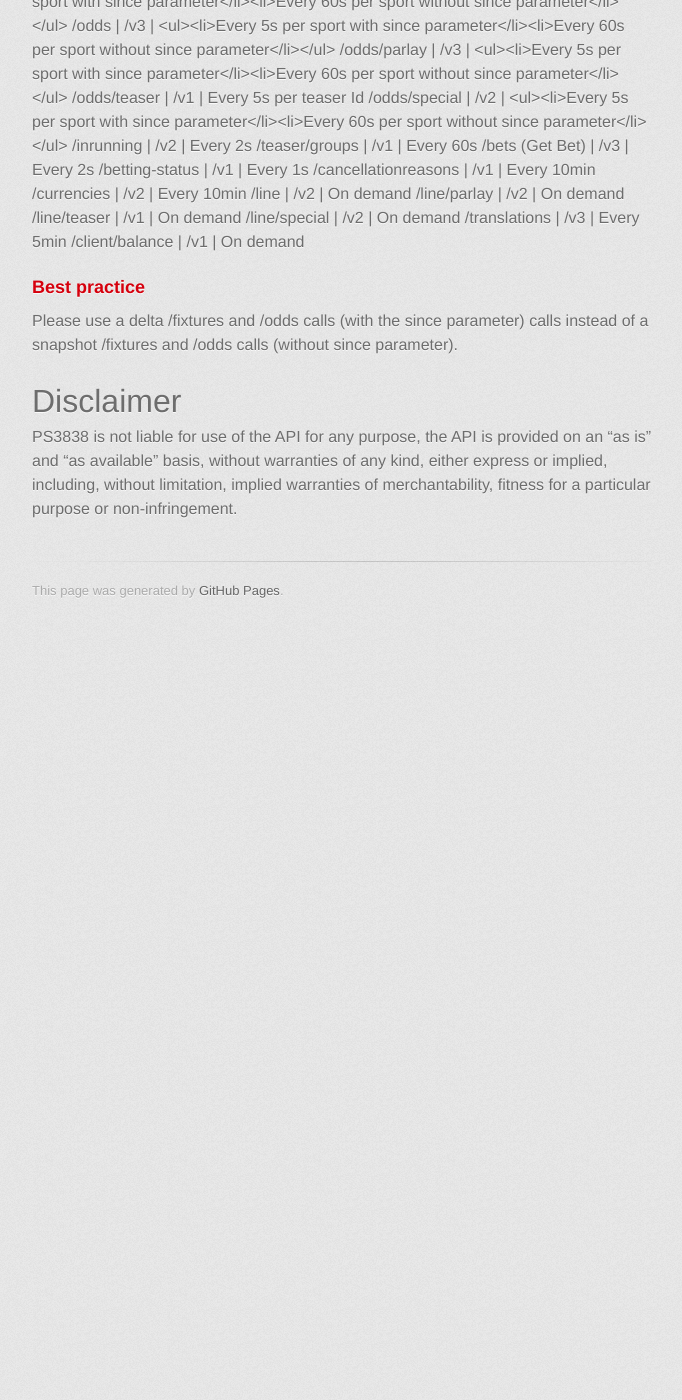
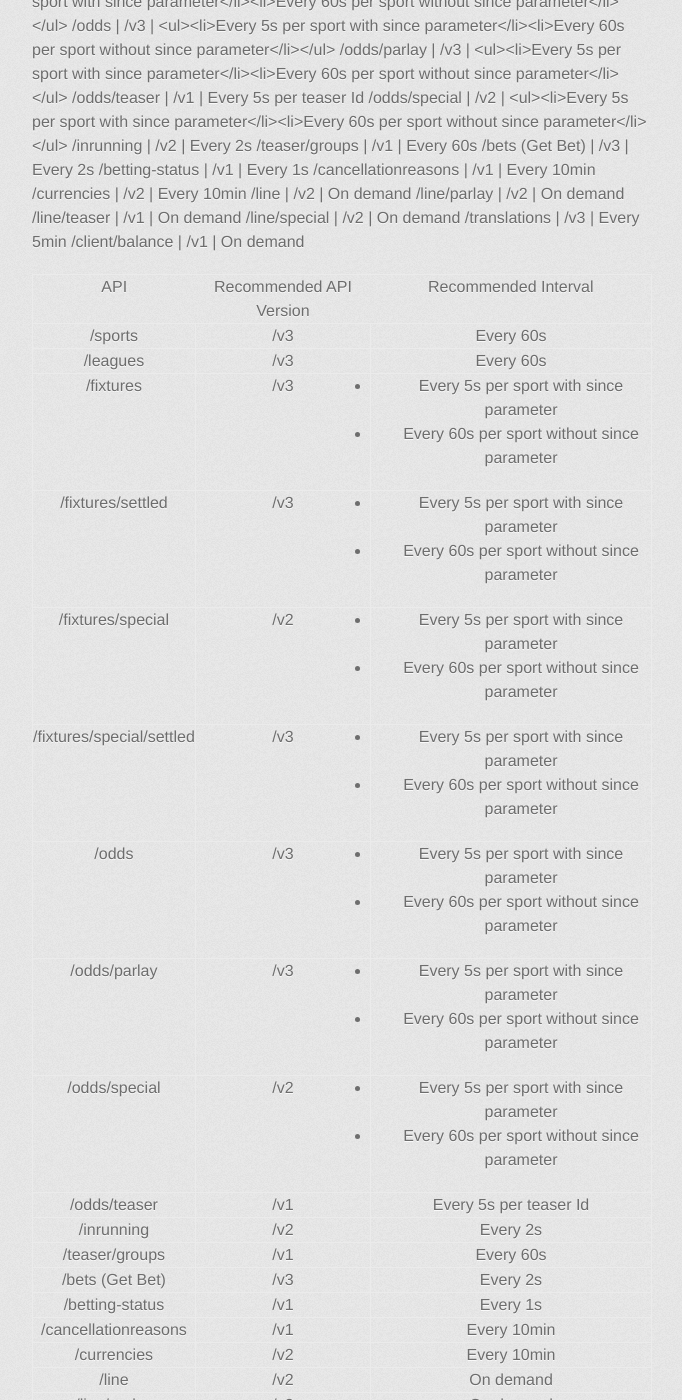
Before and after one commit to ps3838api/ps3838api.github.io, a Jekyll site: the page built from FairUsePolicy.md, in a window 1280 px wide and 1400 px high, scrolled down 1341 px. Shown: the whole window, without its empty margins (298-980 px from the left). Built offline with Jekyll 4.4.1, drawn with Linux system fonts in a browser that asks for light colours; some web fonts are replaced; our own code applies the rules of GitHub Pages for plain Markdown files; before the commit the page ends 1971 px from its top, so only the background shows below that; some of the changed text lies outside the part shown.

Commit message:
Update FairUsePolicy.md
HTML table for Recommended calling rate

```diff
--- a/FairUsePolicy.md
+++ b/FairUsePolicy.md
@@ -51,6 +51,123 @@ API | Recommended API Version | Recommended Interval
 /line/special | /v2 | On demand
 /translations | /v3 | Every 5min
 /client/balance | /v1 | On demand
+<table>
+  <tr>
+    <th>API</th>
+    <th>Recommended API Version</th>
+    <th>Recommended Interval</th>
+  </tr>
+  <tr>
+    <td>/sports</td>
+    <td>/v3</td>
+    <td>Every 60s</td>
+  </tr>
+  <tr>
+    <td>/leagues</td>
+    <td>/v3</td>
+    <td>Every 60s</td>
+  </tr>
+  <tr>
+    <td>/fixtures</td>
+    <td>/v3</td>
+    <td><ul><li>Every 5s per sport with since parameter</li><li>Every 60s per sport without since parameter</li></ul></td>
+  </tr>
+  <tr>
+    <td>/fixtures/settled</td>
+    <td>/v3</td>
+    <td><ul><li>Every 5s per sport with since parameter</li><li>Every 60s per sport without since parameter</li></ul></td>
+  </tr>
+  <tr>
+    <td>/fixtures/special</td>
+    <td>/v2</td>
+    <td><ul><li>Every 5s per sport with since parameter</li><li>Every 60s per sport without since parameter</li></ul></td>
+  </tr>
+  <tr>
+    <td>/fixtures/special/settled</td>
+    <td>/v3</td>
+    <td><ul><li>Every 5s per sport with since parameter</li><li>Every 60s per sport without since parameter</li></ul></td>
+  </tr>
+  <tr>
+    <td>/odds</td>
+    <td>/v3</td>
+    <td><ul><li>Every 5s per sport with since parameter</li><li>Every 60s per sport without since parameter</li></ul></td>
+  </tr>
+  <tr>
+    <td>/odds/parlay</td>
+    <td>/v3</td>
+    <td><ul><li>Every 5s per sport with since parameter</li><li>Every 60s per sport without since parameter</li></ul></td>
+  </tr>
+  <tr>
+    <td>/odds/special</td>
+    <td>/v2</td>
+    <td><ul><li>Every 5s per sport with since parameter</li><li>Every 60s per sport without since parameter</li></ul></td>
+  </tr>
+  <tr>
+    <td>/odds/teaser</td>
+    <td>/v1</td>
+    <td>Every 5s per teaser Id</td>
+  </tr>
+  <tr>
+    <td>/inrunning</td>
+    <td>/v2</td>
+    <td>Every 2s</td>
+  </tr>
+  <tr>
+    <td>/teaser/groups</td>
+    <td>/v1</td>
+    <td>Every 60s</td>
+  </tr>
+  <tr>
+    <td>/bets (Get Bet)</td>
+    <td>/v3</td>
+    <td>Every 2s</td>
+  </tr>
+  <tr>
+    <td>/betting-status</td>
+    <td>/v1</td>
+    <td>Every 1s</td>
+  </tr>
+  <tr>
+    <td>/cancellationreasons</td>
+    <td>/v1</td>
+    <td>Every 10min</td>
+  </tr>
+  <tr>
+    <td>/currencies</td>
+    <td>/v2</td>
+    <td>Every 10min</td>
+  </tr>
+  <tr>
+    <td>/line</td>
+    <td>/v2</td>
+    <td>On demand</td>
+  </tr>
+  <tr>
+    <td>/line/parlay</td>
+    <td>/v2</td>
+    <td>On demand</td>
+  </tr>
+  <tr>
+    <td>/line/teaser</td>
+    <td>/v1</td>
+    <td>On demand</td>
+  </tr>
+  <tr>
+    <td>/line/special</td>
+    <td>/v2</td>
+    <td>On demand</td>
+  </tr>
+  <tr>
+    <td>/translations</td>
+    <td>/v3</td>
+    <td>On demand</td>
+  </tr>
+  <tr>
+    <td>/client/balance</td>
+    <td>/v1</td>
+    <td>On demand</td>
+  </tr>
+</table>
 
 ### Best practice
 
```
